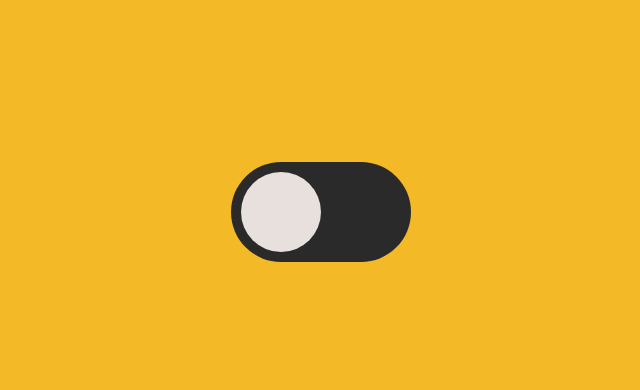
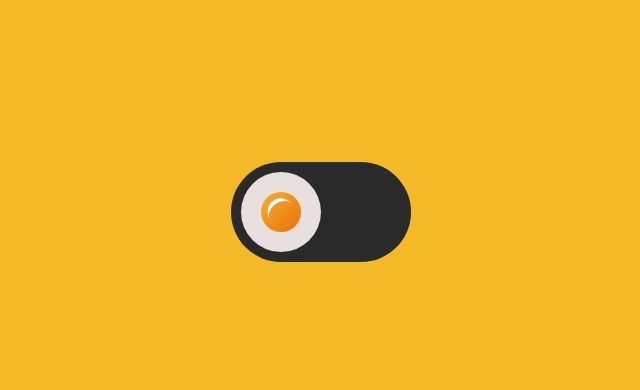
Before and after one commit to mjmaurya/MJButtons, a website: page omlette.html in a window 1280 px wide. Shown: the part 188-578 px from the top of the page, without its empty margins (319-959 px from the left). Drawn offline with Linux system fonts and the light colour scheme.

Commit message:
Omlette Button Completed

```diff
--- a/omlette.css
+++ b/omlette.css
@@ -69,3 +69,35 @@ label {
   top: 0;
   bottom: 0;
 }
+
+.front:after {
+  height: 25px;
+  width: 27px;
+  border-top: 4px solid #ffffff;
+  border-radius: 50%;
+  transform: rotate(-35deg);
+}
+
+.front:before {
+  height: 40px;
+  width: 40px;
+  background-image: linear-gradient(135deg, #f6b02f, #ea6f0c);
+  border-radius: 50%;
+}
+
+.back {
+  background-color: #cabfa9;
+  transform: rotateY(-180deg);
+  bottom: 100%;
+}
+
+.back:after {
+  height: 40px;
+  width: 40px;
+  background-color: #d8b886;
+  border-radius: 50%;
+}
+
+input:checked + label > .omlette {
+  transform: rotateY(180deg);
+}
```
